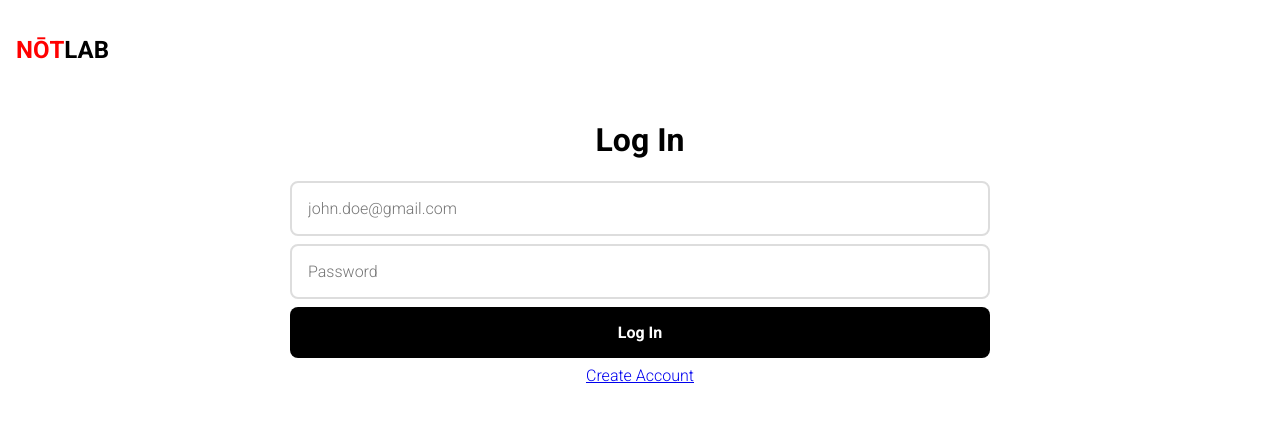
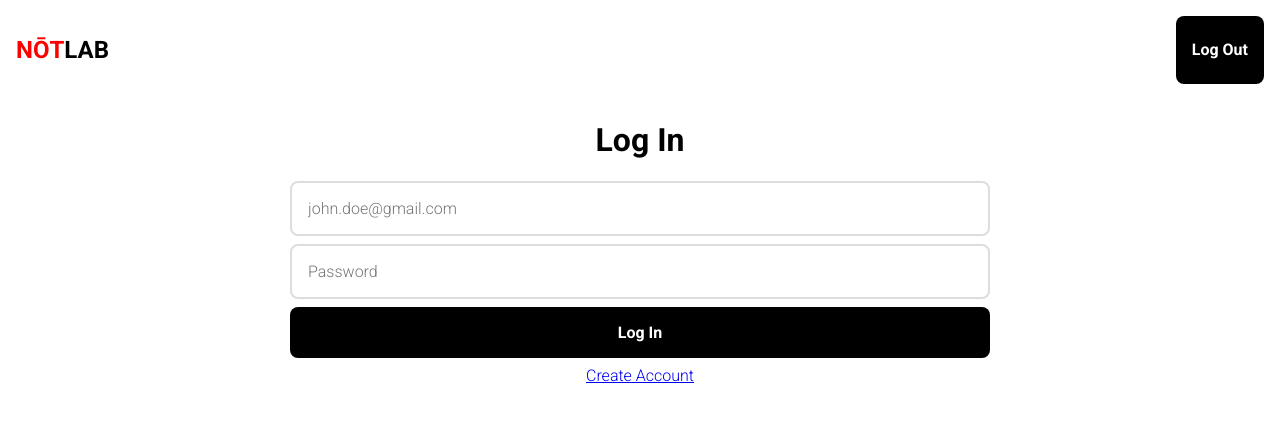
Before and after one commit to chasehoward85/cbt-full-stack-mern, a React (Create React App) app in the folder front-end/: page /login in a window 1280 px wide. Shown: the top 422 px of the page. Built offline with nearby package versions, Linux system fonts and the light colour scheme; no server answers.

Commit message:
Create a logout button

```diff
--- /dev/null
+++ b/front-end/src/components/LogoutButton.js
@@ -0,0 +1,11 @@
+import { getAuth, signOut } from 'firebase/auth';
+
+export const LogoutButton = () => {
+	const logOut = async () => {
+		await signOut(getAuth());
+	}
+
+	return (
+		<button onClick={logOut}>Log Out</button>
+	);
+}
--- a/front-end/src/components/NavBar.js
+++ b/front-end/src/components/NavBar.js
@@ -1,4 +1,6 @@
 import { Link } from 'react-router-dom';
+
+import { LogoutButton } from './LogoutButton';
 
 export const NavBar = () => {
 	return (
@@ -6,6 +8,8 @@ export const NavBar = () => {
 			<Link className="brand-logo" to="/notes">
 				<h1><span className="brand-highlight">NŌT</span>LAB</h1>
 			</Link>
+
+			<LogoutButton />
 		</nav>
 	);
 }
--- a/front-end/src/index.css
+++ b/front-end/src/index.css
@@ -99,6 +99,8 @@ input, textarea {
 
 nav {
 	padding: 16px;
+	display: flex;
+	justify-content: space-between;
 }
 
 .brand-logo {
```
